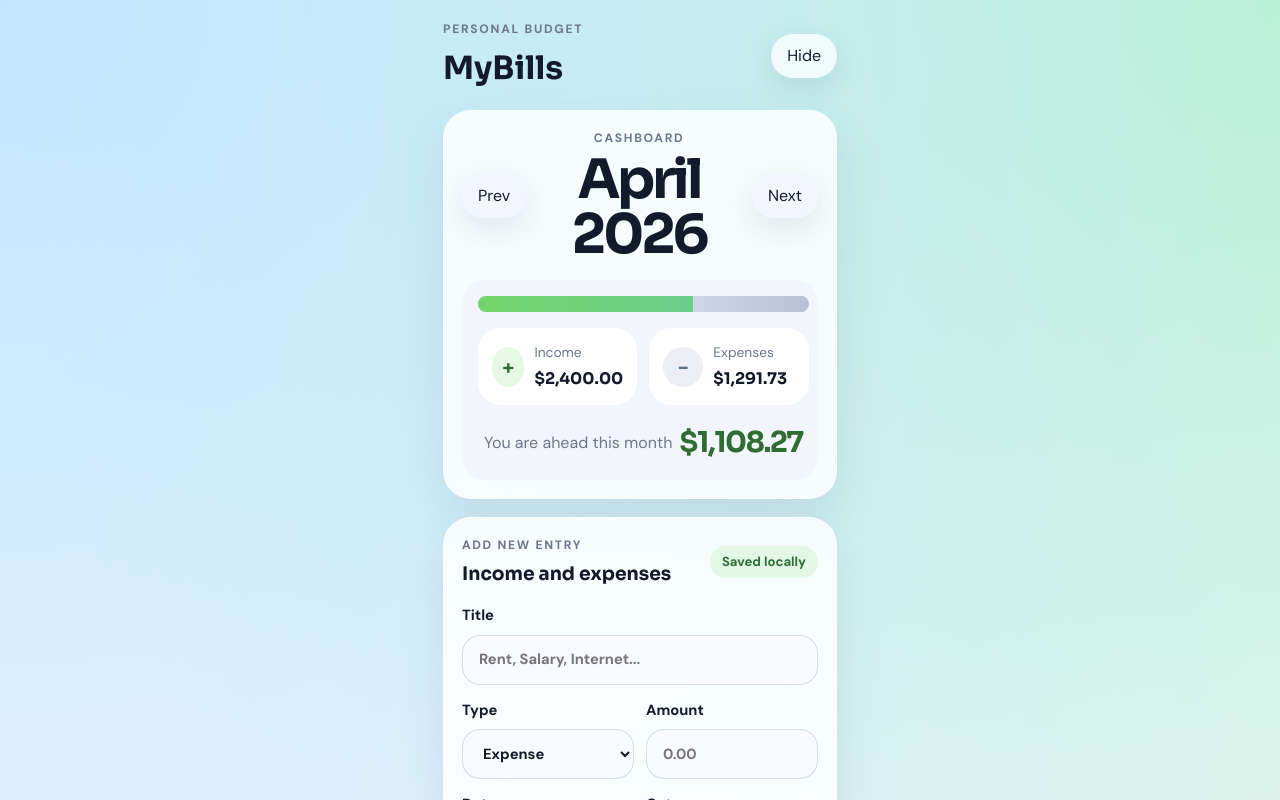
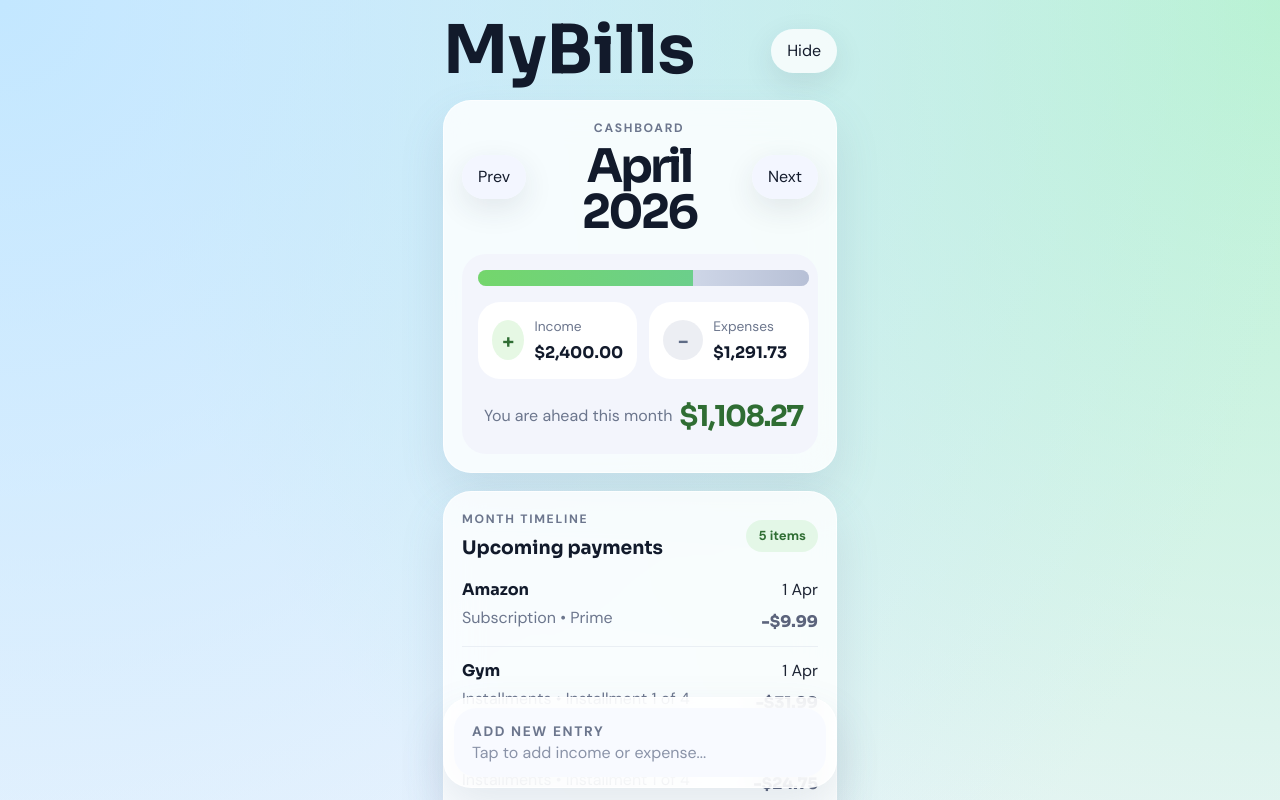
Before and after one commit to pheduarte/mybills-react, a React (Vite) app: page / in a window 1280 px wide. Shown: the top 800 px of the page. Built offline with nearby package versions, Linux system fonts and the light colour scheme.

Commit message:
Initial project setup

```diff
--- a/src/App.css
+++ b/src/App.css
@@ -45,6 +45,11 @@
 .section-heading h3,
 .category-card h3 {
   margin: 0;
+}
+
+.topbar h1 {
+  font-size: clamp(2.7rem, 10vw, 4.2rem);
+  line-height: 0.92;
 }
 
 .eyebrow {
@@ -129,7 +134,7 @@
 }
 
 .hero-card__month h2 {
-  font-size: clamp(2rem, 7vw, 3.4rem);
+  font-size: clamp(1.8rem, 5.9vw, 2.9rem);
   line-height: 1;
   letter-spacing: -0.06em;
 }
@@ -228,6 +233,48 @@
   padding: 18px;
   display: grid;
   gap: 16px;
+}
+
+.composer {
+  position: sticky;
+  bottom: max(12px, env(safe-area-inset-bottom));
+  z-index: 10;
+}
+
+.composer--closed {
+  padding: 10px;
+  gap: 0;
+}
+
+.composer-trigger {
+  width: 100%;
+  display: grid;
+  gap: 2px;
+  padding: 14px 18px;
+  border: 0;
+  border-radius: 22px;
+  text-align: left;
+  background: rgba(248, 250, 255, 0.96);
+  color: var(--text-strong);
+}
+
+.composer-trigger__label {
+  font-size: 0.86rem;
+  font-weight: 800;
+  letter-spacing: 0.12em;
+  text-transform: uppercase;
+  color: var(--muted);
+}
+
+.composer-trigger__placeholder {
+  font-size: 1rem;
+  color: #8a93a8;
+}
+
+.composer-actions {
+  display: flex;
+  align-items: center;
+  gap: 8px;
 }
 
 .transaction-form {
@@ -378,4 +425,10 @@
   .icon-button {
     padding: 0 12px;
   }
+
+  .panel__title,
+  .composer-actions {
+    align-items: flex-start;
+    flex-direction: column;
+  }
 }
--- a/src/App.jsx
+++ b/src/App.jsx
@@ -444,6 +444,9 @@ function App() {
   // This state lets the user hide balances when sharing the screen.
   const [hideAmounts, setHideAmounts] = useState(false)
 
+  // This state controls whether the bottom add-entry composer is open.
+  const [isEntryOpen, setIsEntryOpen] = useState(false)
+
   // This state controls the add-transaction form inputs.
   const [formState, setFormState] = useState(() => ({
     title: '',
@@ -480,6 +483,11 @@ function App() {
 
   // This grouped data becomes the list of separate category cards.
   const categoryGroups = groupTransactionsByCategory(monthTransactions)
+
+  // This derived list feeds the category suggestion menu while still allowing new values.
+  const categoryOptions = [...new Set([...CATEGORY_SUGGESTIONS, ...transactions.map((item) => item.category)])].sort(
+    (left, right) => left.localeCompare(right),
+  )
 
   // This is used to draw the split bar between income and expense totals.
   const cashFlowTotal = totalIncome + totalExpenses
@@ -536,6 +544,7 @@ function App() {
 
     setTransactions((currentTransactions) => [...currentTransactions, nextTransaction])
     setSelectedMonth(getMonthKey(formState.date))
+    setIsEntryOpen(false)
 
     // We clear only the fields that should change most often between entries.
     setFormState((currentForm) => ({
@@ -569,7 +578,6 @@ function App() {
       {/* This top area acts like a simple mobile app header. */}
       <header className="topbar">
         <div>
-          <p className="eyebrow">Personal budget</p>
           <h1>MyBills</h1>
         </div>
 
@@ -623,92 +631,6 @@ function App() {
             <strong>{formatCurrency(balance, hideAmounts)}</strong>
           </div>
         </div>
-      </section>
-
-      {/* This form is the learning area where you can practice React state updates. */}
-      <section className="panel">
-        <div className="panel__title">
-          <div>
-            <p className="eyebrow">Add new entry</p>
-            <h3>Income and expenses</h3>
-          </div>
-          <span className="chip">Saved locally</span>
-        </div>
-
-        <form className="transaction-form" onSubmit={handleAddTransaction}>
-          <label>
-            Title
-            <input
-              name="title"
-              type="text"
-              placeholder="Rent, Salary, Internet..."
-              value={formState.title}
-              onChange={handleInputChange}
-            />
-          </label>
-
-          <div className="form-row">
-            <label>
-              Type
-              <select name="type" value={formState.type} onChange={handleInputChange}>
-                <option value="expense">Expense</option>
-                <option value="income">Income</option>
-              </select>
-            </label>
-
-            <label>
-              Amount
-              <input
-                name="amount"
-                type="number"
-                min="0"
-                step="0.01"
-                placeholder="0.00"
-                value={formState.amount}
-                onChange={handleInputChange}
-              />
-            </label>
-          </div>
-
-          <div className="form-row">
-            <label>
-              Date
-              <input name="date" type="date" value={formState.date} onChange={handleInputChange} />
-            </label>
-
-            <label>
-              Category
-              <input
-                list="category-suggestions"
-                name="category"
-                type="text"
-                placeholder="House"
-                value={formState.category}
-                onChange={handleInputChange}
-              />
-              <datalist id="category-suggestions">
-                {CATEGORY_SUGGESTIONS.map((category) => (
-                  <option key={category} value={category} />
-                ))}
-              </datalist>
-            </label>
-          </div>
-
-          <label>
-            Notes
-            <input
-              name="notes"
-              type="text"
-              placeholder="Installment 2 of 5, Streaming, Pay cycle..."
-              value={formState.notes}
-              onChange={handleInputChange}
-            />
-          </label>
-
-          <button className="primary-button" type="submit">
-            Add transaction
-          </button>
-        </form>
       </section>
 
       {/* This section surfaces the next expenses in the selected month. */}
@@ -775,6 +697,107 @@ function App() {
           </div>
         )}
       </section>
+
+      {/* This bottom composer stays visible and expands into the full form when tapped. */}
+      <section className={`panel composer ${isEntryOpen ? 'composer--open' : 'composer--closed'}`}>
+        {!isEntryOpen ? (
+          <button className="composer-trigger" type="button" onClick={() => setIsEntryOpen(true)}>
+            <span className="composer-trigger__label">Add new entry</span>
+            <span className="composer-trigger__placeholder">Tap to add income or expense...</span>
+          </button>
+        ) : (
+          <>
+            <div className="panel__title">
+              <div>
+                <p className="eyebrow">Add new entry</p>
+                <h3>Income and expenses</h3>
+              </div>
+
+              <div className="composer-actions">
+                <span className="chip">Saved locally</span>
+                <button className="ghost-button" type="button" onClick={() => setIsEntryOpen(false)}>
+                  Close
+                </button>
+              </div>
+            </div>
+
+            <form className="transaction-form" onSubmit={handleAddTransaction}>
+              <label>
+                Title
+                <input
+                  name="title"
+                  type="text"
+                  placeholder="Rent, Salary, Internet..."
+                  value={formState.title}
+                  onChange={handleInputChange}
+                />
+              </label>
+
+              <div className="form-row">
+                <label>
+                  Type
+                  <select name="type" value={formState.type} onChange={handleInputChange}>
+                    <option value="expense">Expense</option>
+                    <option value="income">Income</option>
+                  </select>
+                </label>
+
+                <label>
+                  Amount
+                  <input
+                    name="amount"
+                    type="number"
+                    min="0"
+                    step="0.01"
+                    placeholder="0.00"
+                    value={formState.amount}
+                    onChange={handleInputChange}
+                  />
+                </label>
+              </div>
+
+              <div className="form-row">
+                <label>
+                  Date
+                  <input name="date" type="date" value={formState.date} onChange={handleInputChange} />
+                </label>
+
+                <label>
+                  Category
+                  <input
+                    list="category-suggestions"
+                    name="category"
+                    type="text"
+                    placeholder="House"
+                    value={formState.category}
+                    onChange={handleInputChange}
+                  />
+                  <datalist id="category-suggestions">
+                    {categoryOptions.map((category) => (
+                      <option key={category} value={category} />
+                    ))}
+                  </datalist>
+                </label>
+              </div>
+
+              <label>
+                Notes
+                <input
+                  name="notes"
+                  type="text"
+                  placeholder="Installment 2 of 5, Streaming, Pay cycle..."
+                  value={formState.notes}
+                  onChange={handleInputChange}
+                />
+              </label>
+
+              <button className="primary-button" type="submit">
+                Add transaction
+              </button>
+            </form>
+          </>
+        )}
+      </section>
     </main>
   )
 }
```
